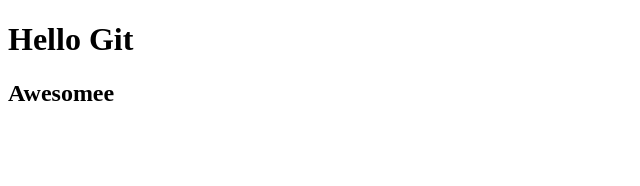
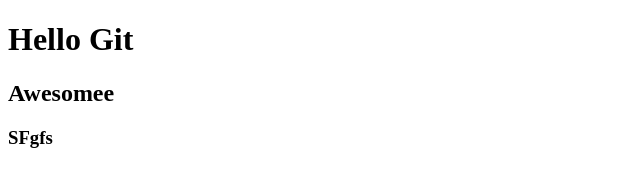
Before and after one commit to awesome09/git-one, a plain HTML site: page index.html in a window 1280 px wide. Shown: the full height of the page, 0-640 px from the left. Drawn offline with Linux system fonts and the light colour scheme.

Commit message:
added header

```diff
--- a/index.html
+++ b/index.html
@@ -6,5 +6,6 @@
 <body>
   <h1>Hello Git</h1>
   <h2>Awesomee</h2>
+  <h3>SFgfs</h3>
 </body>
 </html>
```
